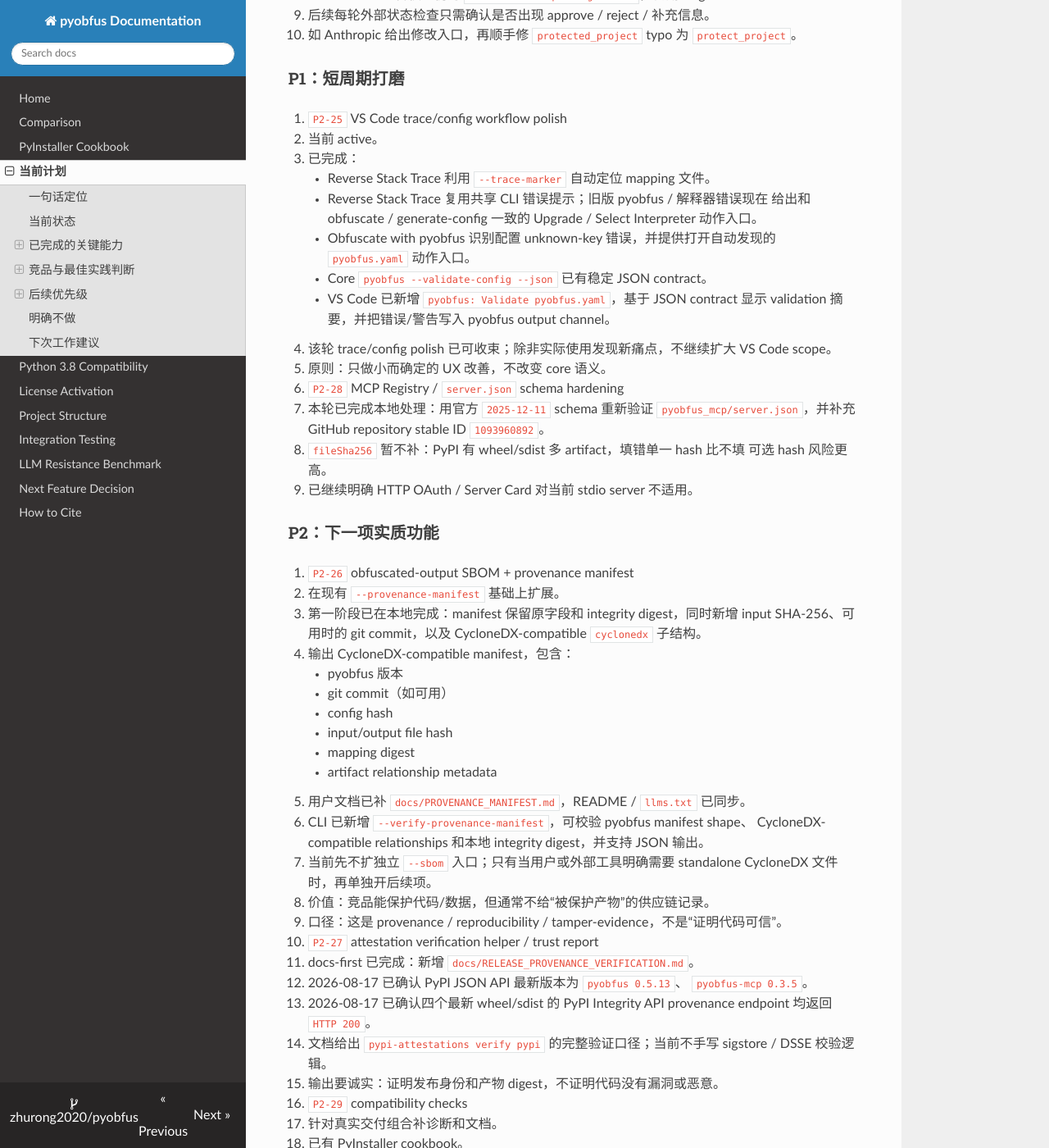
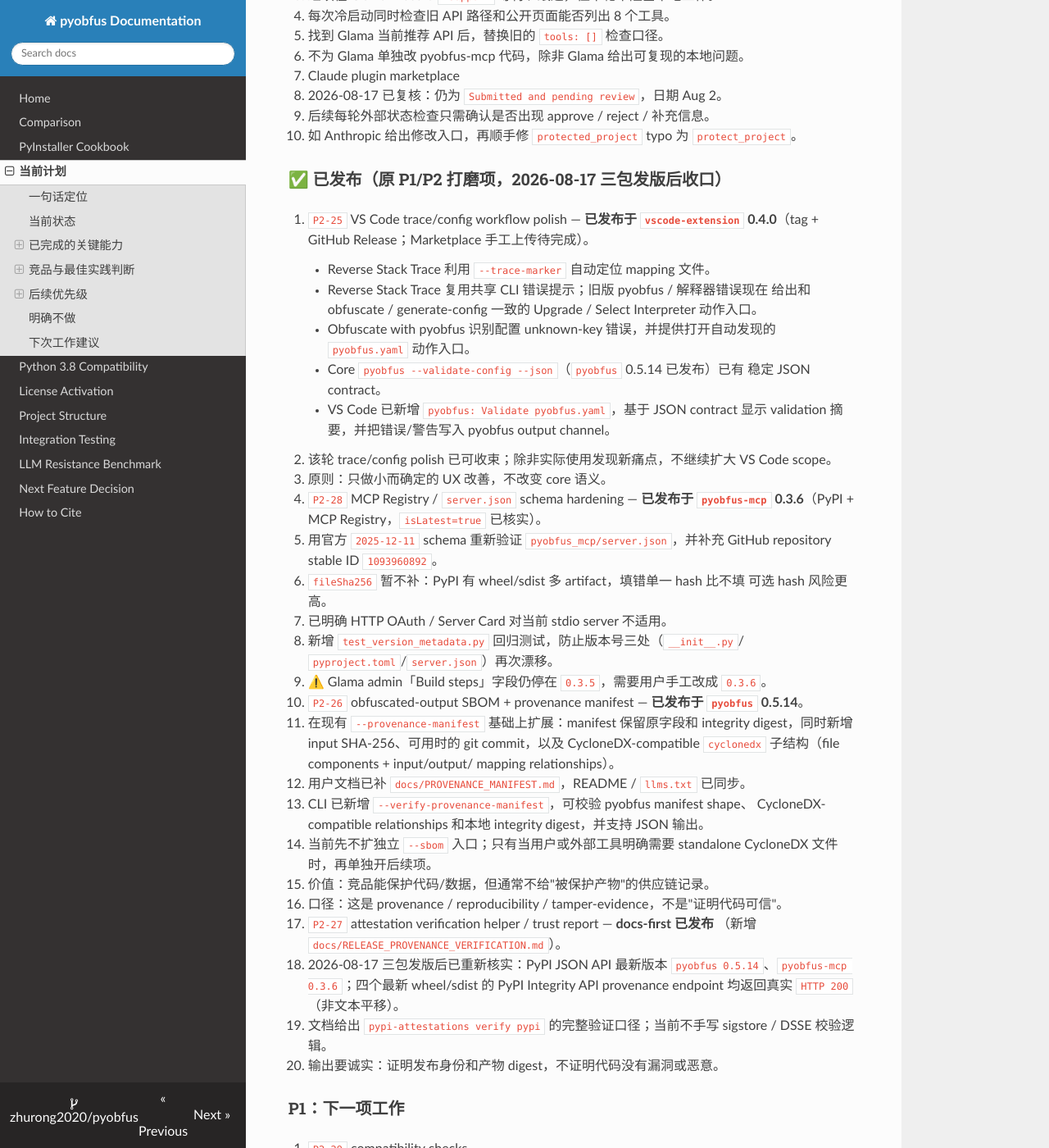
Before and after one commit to zhurong2020/pyobfus, an MkDocs documentation site: the page built from docs/CURRENT_PLAN_ZH.md, in a window 1280 px wide and 1400 px high, scrolled down 2690 px. Shown: the whole window at 82% size. Built offline with MkDocs 1.6.1, drawn with Linux system fonts in a browser that asks for light colours; nearby versions of some CDN libraries; some of the changed text lies outside the part shown.

Commit message:
docs: sync cold-start entries to the 2026-08-17 pyobfus/mcp/vscode release
Reflects the three-package release completed this session: pyobfus 0.5.14,
pyobfus-mcp 0.3.6 (PyPI + MCP Registry, isLatest confirmed), and
vscode-extension 0.4.0 (tagged + GitHub Release published; Marketplace
manual upload still pending).

- CURRENT_PLAN_ZH.md: current-state block, download snapshot, P1/P2 items
  reclassified as shipped, two outstanding follow-ups called out (Marketplace
  upload confirmation, Glama Build-steps re-pin to 0.3.6).
- CLAUDE.md: 项目概述 version links updated; cold-start handoff block
  rewritten to describe the actual release outcome instead of the
  pre-push/pre-release state it was written in earlier today.
- DISTRIBUTION_CHANNELS.md, README.md: version/headline lines updated.
- RELEASE_PROVENANCE_VERIFICATION.md: re-verified (not just text-substituted)
  against the new PyPI Integrity API endpoints for 0.5.14 / 0.3.6 -- all 4
  return real HTTP 200.
- ROADMAP.md, VSCODE_EXTENSION_PLAN.md: archived/historical narrative left
  intact; only the one factually-stale claim ("latest published pyobfus
  remains 0.5.13") patched with a same-day update note.

Co-Authored-By: Claude Sonnet 5 <noreply@anthropic.com>

```diff
--- a/docs/CURRENT_PLAN_ZH.md
+++ b/docs/CURRENT_PLAN_ZH.md
@@ -1,6 +1,6 @@
 # pyobfus 当前计划
 
-更新时间：2026-08-17
+更新时间：2026-08-17（三包发布后同日刷新）
 
 这份文档是当前项目状态和后续计划的中文单一入口，面向维护者日常查看。旧的
 `ROADMAP.md` 和 `POST_V0.4_TODO.md` 保留为历史归档和详细来源，但后续日常
@@ -17,13 +17,18 @@ pyobfus 是面向 AI 辅助开发时代的 Python 代码保护工具：保留纯
 
 ## 当前状态
 
-- 主包：`pyobfus 0.5.13` 已发布。
-- MCP 包：`pyobfus-mcp 0.3.5` 已发布。
-- VS Code 扩展：`0.3.0` 已发布到 Marketplace。
-- GitHub：主分支健康，当前公开 issues/PRs 为 0。
-- 近期下载：`pyobfus-mcp` 最新成功刷新为 day/week/month `2 / 67 / 598`；
-  `pyobfus` 最近一次刷新触发 pypistats 429，沿用同日稍早成功快照
-  `30 / 324 / 1,847`。
+- 主包：`pyobfus 0.5.14` 已发布（2026-08-17）。
+- MCP 包：`pyobfus-mcp 0.3.6` 已发布（2026-08-17），MCP Registry 同步发布，
+  `isLatest=true` 已核实。
+- VS Code 扩展：`0.4.0` 已 tag + GitHub Release 发布（2026-08-17）；
+  **Marketplace 手工上传（「⋯」→ Update → 上传 .vsix）待用户完成**，完成前
+  公开 listing 仍显示 `0.3.0`。
+- Glama admin「Build steps」字段仍停在 `pyobfus-mcp==0.3.5`，需要用户手工
+  改成 `0.3.6`（Claude 无法操作该 admin 面板）。
+- GitHub：主分支健康，当前公开 issues/PRs 为 0，CI/CodeQL 全绿。
+- 近期下载：距上次记录（08-09）满 8 天的安静基线读数——`pyobfus` day/week/
+  month `9 / 206 / 1,870`；`pyobfus-mcp` `0 / 46 / 581`。此前几次发布后
+  1-3 天的 day/week 跳升已证实是 CI/依赖解析噪音，非有机增长信号。
 - 外部分发状态：
   - Glama 旧公开 API 路径
     `/api/mcp/v1/servers/io.github.zhurong2020/pyobfus-mcp` 当前返回
@@ -114,65 +119,61 @@ bytecode 加密。
    - 如 Anthropic 给出修改入口，再顺手修 `protected_project` typo 为
      `protect_project`。
 
-### P1：短周期打磨
+### ✅ 已发布（原 P1/P2 打磨项，2026-08-17 三包发版后收口）
 
-1. `P2-25` VS Code trace/config workflow polish
-   - 当前 active。
-   - 已完成：
+1. `P2-25` VS Code trace/config workflow polish — **已发布于 `vscode-extension`
+   0.4.0**（tag + GitHub Release；Marketplace 手工上传待完成）。
      - Reverse Stack Trace 利用 `--trace-marker` 自动定位 mapping 文件。
      - Reverse Stack Trace 复用共享 CLI 错误提示；旧版 pyobfus / 解释器错误现在
        给出和 obfuscate / generate-config 一致的 Upgrade / Select Interpreter
        动作入口。
      - Obfuscate with pyobfus 识别配置 unknown-key 错误，并提供打开自动发现的
        `pyobfus.yaml` 动作入口。
-     - Core `pyobfus --validate-config --json` 已有稳定 JSON contract。
+     - Core `pyobfus --validate-config --json`（`pyobfus` 0.5.14 已发布）已有
+       稳定 JSON contract。
      - VS Code 已新增 `pyobfus: Validate pyobfus.yaml`，基于 JSON contract 显示
        validation 摘要，并把错误/警告写入 pyobfus output channel。
    - 该轮 trace/config polish 已可收束；除非实际使用发现新痛点，不继续扩大
      VS Code scope。
    - 原则：只做小而确定的 UX 改善，不改变 core 语义。
 
-2. `P2-28` MCP Registry / `server.json` schema hardening
-   - 本轮已完成本地处理：用官方 `2025-12-11` schema 重新验证
-     `pyobfus_mcp/server.json`，并补充 GitHub repository stable ID
-     `1093960892`。
+2. `P2-28` MCP Registry / `server.json` schema hardening — **已发布于
+   `pyobfus-mcp` 0.3.6**（PyPI + MCP Registry，`isLatest=true` 已核实）。
+   - 用官方 `2025-12-11` schema 重新验证 `pyobfus_mcp/server.json`，并补充
+     GitHub repository stable ID `1093960892`。
    - `fileSha256` 暂不补：PyPI 有 wheel/sdist 多 artifact，填错单一 hash 比不填
      可选 hash 风险更高。
-   - 已继续明确 HTTP OAuth / Server Card 对当前 stdio server 不适用。
+   - 已明确 HTTP OAuth / Server Card 对当前 stdio server 不适用。
+   - 新增 `test_version_metadata.py` 回归测试，防止版本号三处（`__init__.py`/
+     `pyproject.toml`/`server.json`）再次漂移。
+   - ⚠️ Glama admin「Build steps」字段仍停在 `0.3.5`，需要用户手工改成 `0.3.6`。
 
-### P2：下一项实质功能
-
-1. `P2-26` obfuscated-output SBOM + provenance manifest
-   - 在现有 `--provenance-manifest` 基础上扩展。
-   - 第一阶段已在本地完成：manifest 保留原字段和 integrity digest，同时新增
-     input SHA-256、可用时的 git commit，以及 CycloneDX-compatible
-     `cyclonedx` 子结构。
-   - 输出 CycloneDX-compatible manifest，包含：
-     - pyobfus 版本
-     - git commit（如可用）
-     - config hash
-     - input/output file hash
-     - mapping digest
-     - artifact relationship metadata
+3. `P2-26` obfuscated-output SBOM + provenance manifest — **已发布于
+   `pyobfus` 0.5.14**。
+   - 在现有 `--provenance-manifest` 基础上扩展：manifest 保留原字段和
+     integrity digest，同时新增 input SHA-256、可用时的 git commit，以及
+     CycloneDX-compatible `cyclonedx` 子结构（file components + input/output/
+     mapping relationships）。
    - 用户文档已补 `docs/PROVENANCE_MANIFEST.md`，README / `llms.txt` 已同步。
    - CLI 已新增 `--verify-provenance-manifest`，可校验 pyobfus manifest shape、
      CycloneDX-compatible relationships 和本地 integrity digest，并支持 JSON 输出。
    - 当前先不扩独立 `--sbom` 入口；只有当用户或外部工具明确需要 standalone
      CycloneDX 文件时，再单独开后续项。
-   - 价值：竞品能保护代码/数据，但通常不给“被保护产物”的供应链记录。
-   - 口径：这是 provenance / reproducibility / tamper-evidence，不是“证明代码可信”。
+   - 价值：竞品能保护代码/数据，但通常不给"被保护产物"的供应链记录。
+   - 口径：这是 provenance / reproducibility / tamper-evidence，不是"证明代码可信"。
 
-2. `P2-27` attestation verification helper / trust report
-   - docs-first 已完成：新增 `docs/RELEASE_PROVENANCE_VERIFICATION.md`。
-   - 2026-08-17 已确认 PyPI JSON API 最新版本为 `pyobfus 0.5.13`、
-     `pyobfus-mcp 0.3.5`。
-   - 2026-08-17 已确认四个最新 wheel/sdist 的 PyPI Integrity API provenance
-     endpoint 均返回 `HTTP 200`。
+4. `P2-27` attestation verification helper / trust report — **docs-first 已发布**
+   （新增 `docs/RELEASE_PROVENANCE_VERIFICATION.md`）。
+   - 2026-08-17 三包发版后已重新核实：PyPI JSON API 最新版本
+     `pyobfus 0.5.14`、`pyobfus-mcp 0.3.6`；四个最新 wheel/sdist 的 PyPI
+     Integrity API provenance endpoint 均返回真实 `HTTP 200`（非文本平移）。
    - 文档给出 `pypi-attestations verify pypi` 的完整验证口径；当前不手写
      sigstore / DSSE 校验逻辑。
    - 输出要诚实：证明发布身份和产物 digest，不证明代码没有漏洞或恶意。
 
-3. `P2-29` compatibility checks
+### P1：下一项工作
+
+1. `P2-29` compatibility checks
    - 针对真实交付组合补诊断和文档。
    - 已有 PyInstaller cookbook。
    - 后续关注 import-hook/encrypted-file ecosystem、compiled packaging、
@@ -207,5 +208,8 @@ bytecode 加密。
 
 ## 下次工作建议
 
-1. 进入 `P2-29` compatibility checks：优先从真实交付组合的诊断和 cookbook 做小步
+1. 先处理 2026-08-17 三包发布留下的两项收尾：确认 Marketplace 是否已上传
+   `vscode-extension` 0.4.0（`curl` 公开 listing 核实版本号），以及 Glama
+   admin「Build steps」是否已改成 `pyobfus-mcp==0.3.6`。
+2. 进入 `P2-29` compatibility checks：优先从真实交付组合的诊断和 cookbook 做小步
    增量，不默认新增 transform。
```
Also changed, not shown: CLAUDE.md (+16 -10 lines), README.md (+1 -1 lines), docs/DISTRIBUTION_CHANNELS.md (+7 -7 lines), docs/RELEASE_PROVENANCE_VERIFICATION.md (+12 -11 lines), docs/ROADMAP.md (+8 -2 lines), docs/VSCODE_EXTENSION_PLAN.md (+9 -4 lines).
